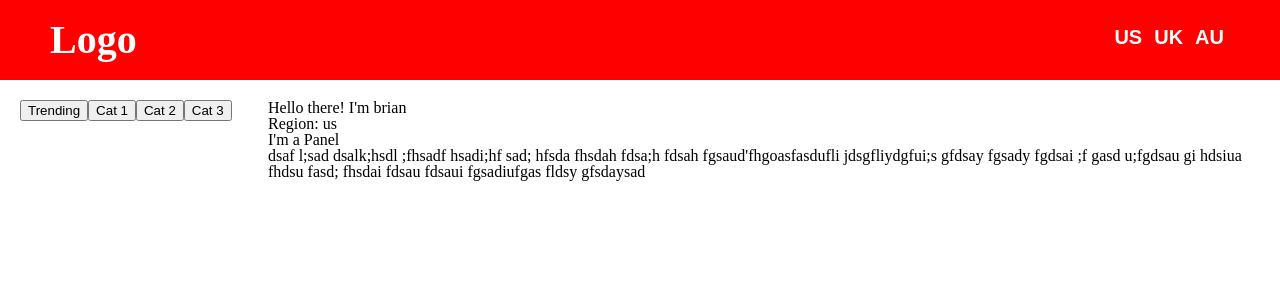
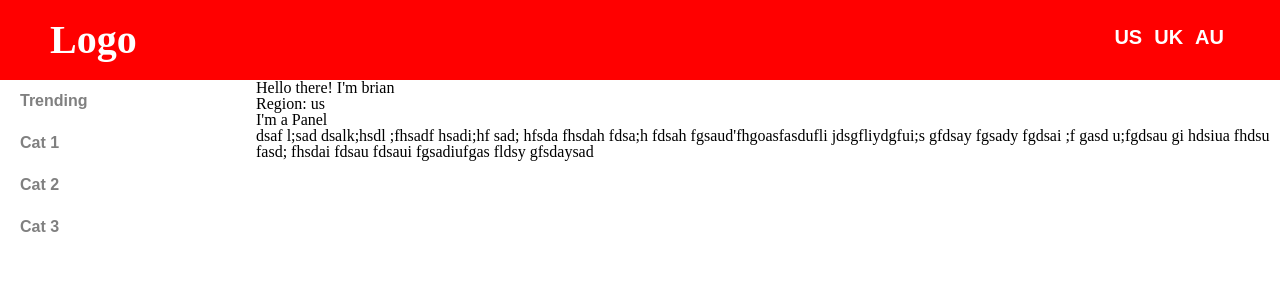
Before and after one commit to jquach12/trendy, a React (Create React App) app in the folder laHacks2k19/client/: page / in a window 1280 px wide. Shown: the top 300 px of the page. Built offline with nearby package versions, Linux system fonts and the light colour scheme.

Commit message:
styling first pass

```diff
--- a/laHacks2k19/client/src/App.css
+++ b/laHacks2k19/client/src/App.css
@@ -48,7 +48,7 @@ table {
 }
 
 .main {
-	padding: 20px;
+	/* padding: 20px; */
 	display: flex;
 }
 
--- a/laHacks2k19/client/src/components/SideNav/SideNav.js
+++ b/laHacks2k19/client/src/components/SideNav/SideNav.js
@@ -1,9 +1,10 @@
 import React, { Component } from 'react'
+import './styles.css';
 
 export class SideNav extends Component {
   render() {
     return (
-      <div>
+      <div className="links">
         <button onClick={this.props.selectTrending.bind(this)}>Trending</button>
         <button onClick={this.props.selectCategory.bind(this, "cat1")}>Cat 1</button>
         <button onClick={this.props.selectCategory.bind(this, "cat2")}>Cat 2</button>
--- a/laHacks2k19/client/src/components/SideNav/styles.css
+++ b/laHacks2k19/client/src/components/SideNav/styles.css
@@ -0,0 +1,32 @@
+.links {
+  /* background: grey; */
+  height: 100%;
+  /* position: fixed; */
+  /* padding: 10px; */
+  display: flex;
+  flex-direction: column;
+  /* align-items: flex-start; */
+
+}
+
+.links > button {
+  color: grey;
+  border: none;
+  background: inherit;
+  font-weight: bold;
+  font-size: 12pt;
+  outline: none;
+  display: block;
+  padding: 12px 20px;
+  text-align: start;
+}
+
+.links > button:hover {
+  cursor: pointer;
+  background-color: lightgray;
+
+}
+
+.links > button:active {
+  background-color: lightgray;
+}
```
